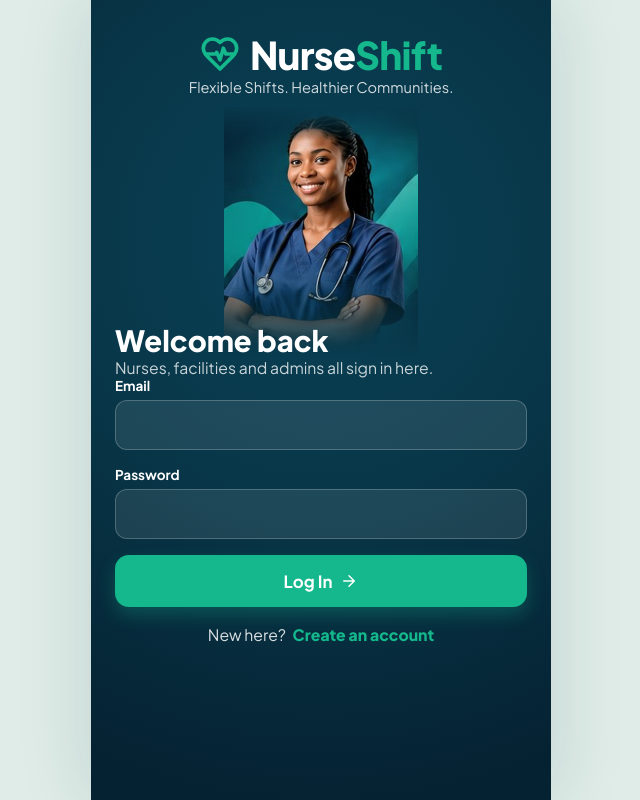
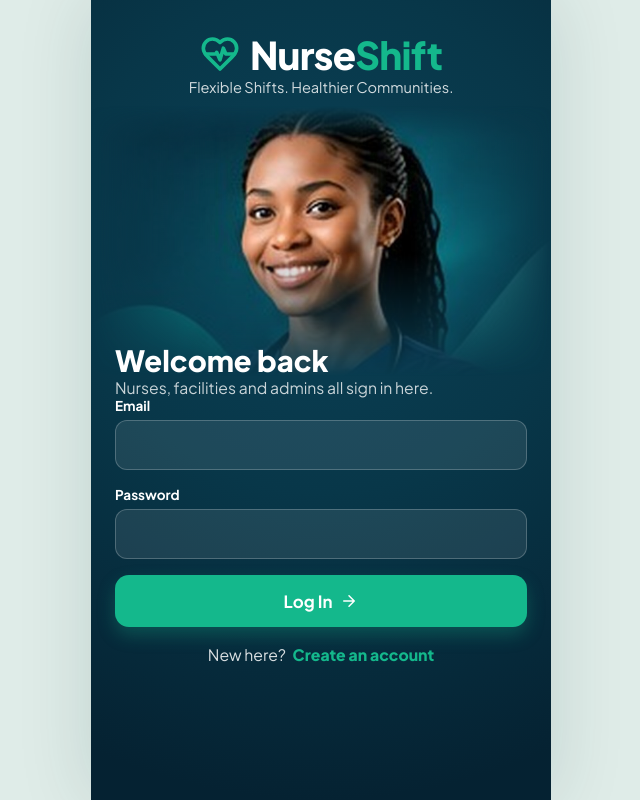
Before and after one commit to awarinelite-cpu/NurseShift, a React (Vite) app: page /login in a window 1280 px wide. Shown: the whole page, without its empty margins (319-959 px from the left). Built offline with nearby package versions, Linux system fonts and the light colour scheme; no server answers.

Commit message:
Full-bleed hero photo with side feathering so no edges show

```diff
--- a/src/styles/nurse-ui.css
+++ b/src/styles/nurse-ui.css
@@ -328,13 +328,16 @@
 .ns-app .page { padding: 18px 18px calc(96px + env(safe-area-inset-bottom)); }
 
 /* ---------- Hero photo (landing + login) ---------- */
-.ns-hero-photo { position: relative; width: 100%; max-width: 360px; margin: 14px auto 0; flex: 1; min-height: 0; max-height: 400px; display: flex; justify-content: center; overflow: hidden;
-  -webkit-mask-image: linear-gradient(180deg, transparent 0, #000 14%, #000 58%, transparent 100%), linear-gradient(90deg, transparent 0, #000 22%, #000 78%, transparent 100%);
+/* Full-bleed so the photo's own edges sit outside the screen; the mask dissolves it into the page on every side. */
+.ns-landing { --bleed: 26px; }
+.ns-auth.ns-auth-dark { --bleed: 24px; }
+.ns-hero-photo { position: relative; width: calc(100% + var(--bleed) * 2); margin: 14px calc(var(--bleed) * -1) 0; flex: 1; min-height: 260px; max-height: 420px; overflow: hidden;
+  -webkit-mask-image: linear-gradient(180deg, transparent 0, #000 12%, #000 55%, transparent 100%), linear-gradient(90deg, transparent 0, #000 30%, #000 70%, transparent 100%);
   -webkit-mask-composite: source-in;
-  mask-image: linear-gradient(180deg, transparent 0, #000 14%, #000 58%, transparent 100%), linear-gradient(90deg, transparent 0, #000 22%, #000 78%, transparent 100%);
+  mask-image: linear-gradient(180deg, transparent 0, #000 12%, #000 55%, transparent 100%), linear-gradient(90deg, transparent 0, #000 30%, #000 70%, transparent 100%);
   mask-composite: intersect; }
-.ns-hero-photo img { height: 100%; width: auto; max-width: 100%; object-fit: cover; object-position: top center; display: block; }
-.ns-hero-photo.short { flex: none; height: 250px; margin-top: 10px; }
+.ns-hero-photo img { position: absolute; inset: 0; width: 100%; height: 100%; object-fit: cover; object-position: 50% 8%; display: block; }
+.ns-hero-photo.short { flex: none; height: 270px; min-height: 0; margin-top: 10px; }
 
 /* ---------- Dark login ---------- */
 .ns-auth.ns-auth-dark { min-height: 100dvh; padding: calc(30px + env(safe-area-inset-top)) 24px calc(30px + env(safe-area-inset-bottom)); align-items: stretch; color: #fff; background: radial-gradient(120% 70% at 50% 30%, #0a4156 0%, #083749 45%, #052232 100%); }
```
